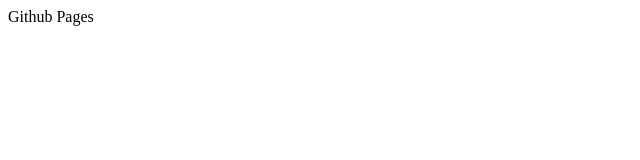
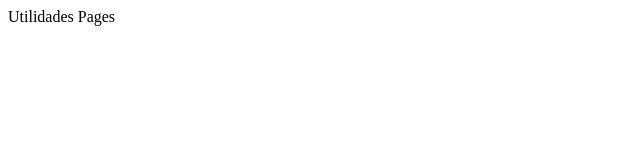
Before and after one commit to PolloPvPOwO/utilidadespag, a plain HTML site: page index.html in a window 1280 px wide. Shown: the full height of the page, 0-640 px from the left. Drawn offline with Linux system fonts and the light colour scheme.

Commit message:
Update index.html

```diff
--- a/index.html
+++ b/index.html
@@ -1 +1 @@
-<hl>Github Pages</hl>
+<hl>Utilidades Pages</hl>
```
